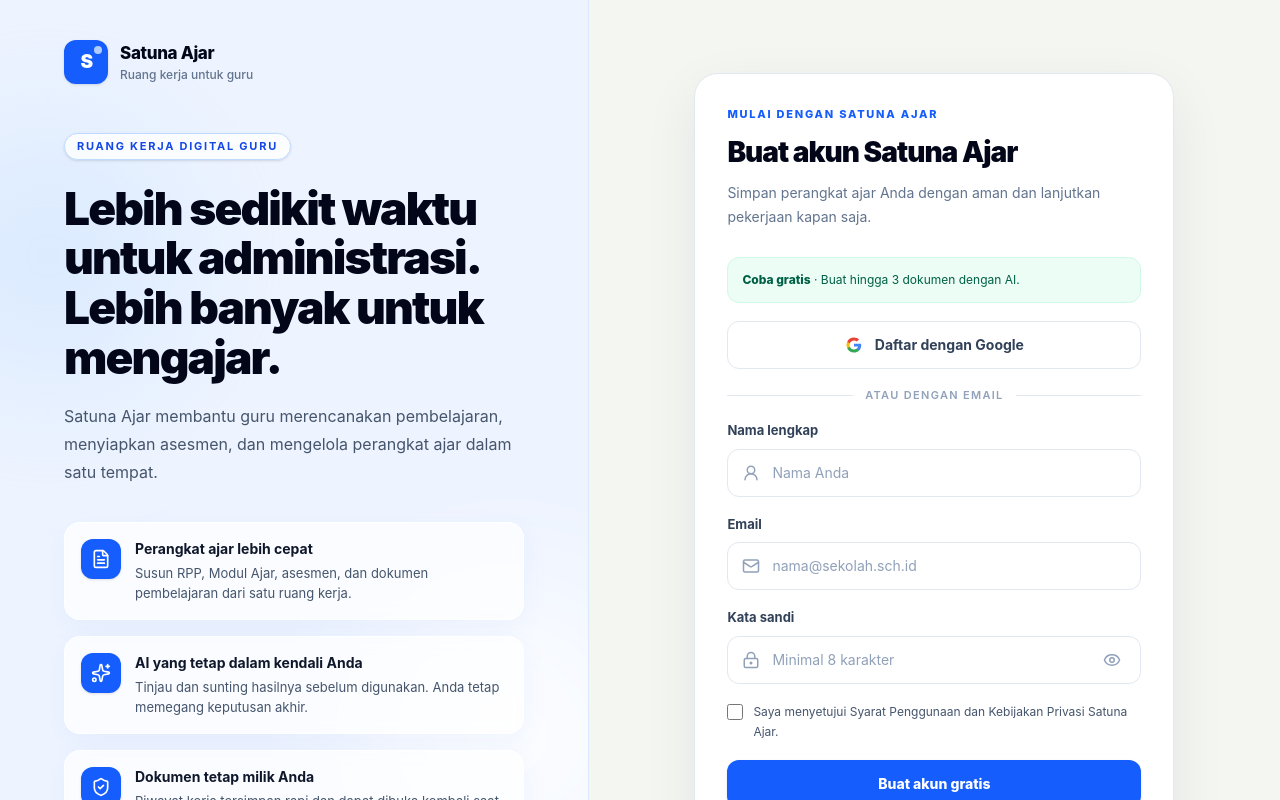
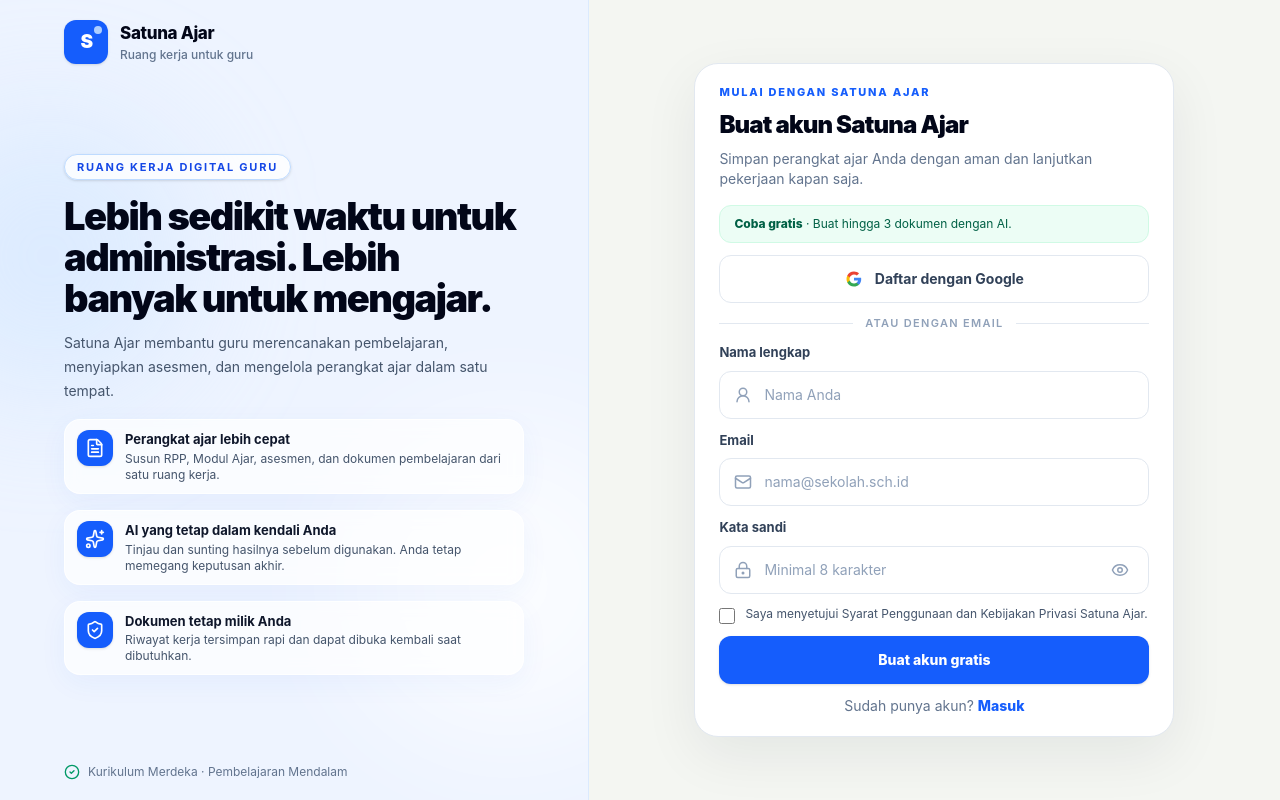
Before and after one commit to ferdilpu-sudo/Satuna-ajar, a Next.js app: page / in a window 1280 px wide. Shown: the top 800 px of the page. Built offline with nearby package versions, Linux system fonts and the light colour scheme.

Commit message:
Restore Satuna root page

```diff
--- /dev/null
+++ b/app/(auth)/daftar/page.tsx
@@ -0,0 +1,22 @@
+import type { Metadata } from 'next';
+import AuthShell from '@/components/auth/AuthShell';
+import RegisterForm from '@/components/auth/RegisterForm';
+import { BRAND } from '@/lib/brand';
+
+export const metadata: Metadata = {
+  title: `Daftar | ${BRAND.name}`,
+  description: `Buat akun ${BRAND.name} dan mulai menyiapkan perangkat pembelajaran dalam satu ruang kerja.`,
+};
+
+export default function RegisterPage() {
+  return (
+    <AuthShell
+      eyebrow="Mulai dengan Satuna Ajar"
+      title="Buat akun Satuna Ajar"
+      description="Simpan perangkat ajar Anda dengan aman dan lanjutkan pekerjaan kapan saja."
+      fitViewport
+    >
+      <RegisterForm />
+    </AuthShell>
+  );
+}
--- a/components/auth/AuthShell.tsx
+++ b/components/auth/AuthShell.tsx
@@ -10,6 +10,7 @@
   description: string;
   children: React.ReactNode;
   compact?: boolean;
+  fitViewport?: boolean;
 }
 
 const BENEFITS = [
@@ -30,10 +31,17 @@
   },
 ];
 
-export default function AuthShell({ eyebrow, title, description, children, compact = false }: Props) {
+export default function AuthShell({
+  eyebrow,
+  title,
+  description,
+  children,
+  compact = false,
+  fitViewport = false,
+}: Props) {
   return (
-    <main className="min-h-screen bg-[#F4F6F2] text-slate-900 lg:grid lg:grid-cols-[minmax(0,0.92fr)_minmax(520px,1.08fr)]">
-      <section className={`relative hidden overflow-hidden border-r border-blue-100 bg-[#EEF4FF] lg:flex lg:min-h-screen lg:flex-col lg:px-12 xl:px-16 ${compact ? 'lg:py-6' : 'lg:py-10'}`}>
+    <main className={`min-h-screen bg-[#F4F6F2] text-slate-900 lg:grid lg:grid-cols-[minmax(0,0.92fr)_minmax(520px,1.08fr)] ${fitViewport ? 'auth-shell--fit-viewport' : ''}`}>
+      <section className={`auth-shell-left relative hidden overflow-hidden border-r border-blue-100 bg-[#EEF4FF] lg:flex lg:min-h-screen lg:flex-col lg:px-12 xl:px-16 ${compact ? 'lg:py-6' : 'lg:py-10'}`}>
         <div className="absolute -left-24 top-28 h-72 w-72 rounded-full bg-blue-200/35 blur-3xl" />
         <div className="absolute -right-20 bottom-14 h-80 w-80 rounded-full bg-white/70 blur-3xl" />
 
@@ -45,39 +53,39 @@
           </span>
         </Link>
 
-        <div className={`relative z-10 my-auto max-w-xl ${compact ? 'py-5' : 'py-12'}`}>
+        <div className={`auth-shell-left-content relative z-10 my-auto max-w-xl ${compact ? 'py-5' : 'py-12'}`}>
           <span className="inline-flex items-center rounded-full border border-blue-200 bg-white/80 px-3 py-1 text-[11px] font-bold uppercase tracking-[0.16em] text-blue-700 shadow-sm">
             Ruang kerja digital guru
           </span>
-          <h1 className={`max-w-[620px] font-black leading-[1.08] tracking-[-0.04em] text-slate-950 ${compact ? 'mt-4 text-[38px] xl:text-[42px]' : 'mt-6 text-4xl xl:text-[46px]'}`}>
+          <h1 className={`auth-shell-heading max-w-[620px] font-black leading-[1.08] tracking-[-0.04em] text-slate-950 ${compact ? 'mt-4 text-[38px] xl:text-[42px]' : 'mt-6 text-4xl xl:text-[46px]'}`}>
             Lebih sedikit waktu untuk administrasi. Lebih banyak untuk mengajar.
           </h1>
-          <p className={`max-w-lg text-slate-600 ${compact ? 'mt-3 text-sm leading-6' : 'mt-5 text-base leading-7'}`}>
+          <p className={`auth-shell-description max-w-lg text-slate-600 ${compact ? 'mt-3 text-sm leading-6' : 'mt-5 text-base leading-7'}`}>
             Satuna Ajar membantu guru merencanakan pembelajaran, menyiapkan asesmen, dan mengelola perangkat ajar dalam satu tempat.
           </p>
 
-          <div className={compact ? 'mt-5 space-y-2.5' : 'mt-9 space-y-4'}>
+          <div className={`auth-shell-benefits ${compact ? 'mt-5 space-y-2.5' : 'mt-9 space-y-4'}`}>
             {BENEFITS.map(({ icon: Icon, title: itemTitle, description: itemDescription }) => (
-              <div key={itemTitle} className={`flex max-w-lg rounded-2xl border border-white/80 bg-white/70 shadow-[0_8px_28px_rgba(37,99,235,0.05)] backdrop-blur-sm ${compact ? 'gap-3 p-3' : 'gap-3.5 p-4'}`}>
-                <span className={`flex shrink-0 items-center justify-center rounded-xl bg-blue-600 text-white shadow-sm ${compact ? 'h-9 w-9' : 'h-10 w-10'}`}>
+              <div key={itemTitle} className={`auth-shell-benefit flex max-w-lg rounded-2xl border border-white/80 bg-white/70 shadow-[0_8px_28px_rgba(37,99,235,0.05)] backdrop-blur-sm ${compact ? 'gap-3 p-3' : 'gap-3.5 p-4'}`}>
+                <span className={`auth-shell-benefit-icon flex shrink-0 items-center justify-center rounded-xl bg-blue-600 text-white shadow-sm ${compact ? 'h-9 w-9' : 'h-10 w-10'}`}>
                   <Icon className="h-5 w-5" strokeWidth={2} />
                 </span>
                 <span>
-                  <span className={`block font-bold text-slate-900 ${compact ? 'text-[13px]' : 'text-sm'}`}>{itemTitle}</span>
-                  <span className={`block text-slate-600 ${compact ? 'mt-0.5 text-xs leading-[18px]' : 'mt-1 text-[13px] leading-5'}`}>{itemDescription}</span>
+                  <span className={`auth-shell-benefit-title block font-bold text-slate-900 ${compact ? 'text-[13px]' : 'text-sm'}`}>{itemTitle}</span>
+                  <span className={`auth-shell-benefit-description block text-slate-600 ${compact ? 'mt-0.5 text-xs leading-[18px]' : 'mt-1 text-[13px] leading-5'}`}>{itemDescription}</span>
                 </span>
               </div>
             ))}
           </div>
         </div>
 
-        <div className="relative z-10 flex items-center gap-2 text-xs text-slate-500">
+        <div className="auth-shell-footer relative z-10 flex items-center gap-2 text-xs text-slate-500">
           <CheckCircle2 className="h-4 w-4 text-emerald-600" />
           Kurikulum Merdeka · Pembelajaran Mendalam
         </div>
       </section>
 
-      <section className={`flex min-h-screen items-center justify-center px-5 sm:px-8 lg:px-12 ${compact ? 'py-5 lg:py-4' : 'py-8'}`}>
+      <section className={`auth-shell-right flex min-h-screen items-center justify-center px-5 sm:px-8 lg:px-12 ${compact ? 'py-5 lg:py-4' : 'py-8'}`}>
         <div className={`w-full ${compact ? 'max-w-[460px]' : 'max-w-[480px]'}`}>
           <div className="mb-8 flex items-center justify-between lg:hidden">
             <Link href="/" className="inline-flex items-center gap-2.5 rounded-xl">
@@ -89,13 +97,12 @@
             </Link>
           </div>
 
-          <div className={`rounded-[24px] border border-slate-200 bg-white shadow-[0_18px_55px_rgba(15,23,42,0.07)] ${compact ? 'p-6' : 'p-6 sm:p-8'}`}>
+          <div className={`auth-shell-card rounded-[24px] border border-slate-200 bg-white shadow-[0_18px_55px_rgba(15,23,42,0.07)] ${compact ? 'p-6' : 'p-6 sm:p-8'}`}>
             <p className="text-[11px] font-extrabold uppercase tracking-[0.16em] text-blue-600">{eyebrow}</p>
-            <h2 className={`mt-2 font-black tracking-[-0.035em] text-slate-950 ${compact ? 'text-[26px]' : 'text-[28px]'}`}>{title}</h2>
-            <p className={`mt-2 text-sm text-slate-500 ${compact ? 'leading-5' : 'leading-6'}`}>{description}</p>
-            <div className={compact ? 'mt-5' : 'mt-7'}>{children}</div>
+            <h2 className={`auth-shell-card-title mt-2 font-black tracking-[-0.035em] text-slate-950 ${compact ? 'text-[26px]' : 'text-[28px]'}`}>{title}</h2>
+            <p className={`auth-shell-card-description mt-2 text-sm text-slate-500 ${compact ? 'leading-5' : 'leading-6'}`}>{description}</p>
+            <div className={`auth-shell-card-content ${compact ? 'mt-5' : 'mt-7'}`}>{children}</div>
           </div>
-
         </div>
       </section>
     </main>
--- a/components/auth/RegisterForm.tsx
+++ b/components/auth/RegisterForm.tsx
@@ -77,19 +77,19 @@
   };
 
   return (
-    <form onSubmit={submit} className="space-y-4.5" noValidate>
-      <div className="rounded-xl border border-emerald-100 bg-emerald-50 px-3.5 py-3 text-xs leading-5 text-emerald-800"><strong className="font-extrabold">Coba gratis</strong> · Buat hingga 3 dokumen dengan AI.</div>
-      <button type="button" disabled={loading} onClick={googleRegister} className="flex min-h-12 w-full items-center justify-center gap-3 rounded-xl border border-slate-200 bg-white px-4 text-sm font-bold text-slate-700 transition hover:border-slate-300 hover:bg-slate-50 disabled:cursor-not-allowed disabled:opacity-60"><GoogleMark />Daftar dengan Google</button>
-      <div className="flex items-center gap-3" aria-hidden="true"><span className="h-px flex-1 bg-slate-200" /><span className="text-[11px] font-semibold uppercase tracking-[0.12em] text-slate-400">atau dengan email</span><span className="h-px flex-1 bg-slate-200" /></div>
+    <form onSubmit={submit} className="register-form flex flex-col gap-[18px]" noValidate>
+      <div className="register-form-trial rounded-xl border border-emerald-100 bg-emerald-50 px-3.5 py-3 text-xs leading-5 text-emerald-800"><strong className="font-extrabold">Coba gratis</strong> · Buat hingga 3 dokumen dengan AI.</div>
+      <button type="button" disabled={loading} onClick={googleRegister} className="register-form-oauth flex min-h-12 w-full items-center justify-center gap-3 rounded-xl border border-slate-200 bg-white px-4 text-sm font-bold text-slate-700 transition hover:border-slate-300 hover:bg-slate-50 disabled:cursor-not-allowed disabled:opacity-60"><GoogleMark />Daftar dengan Google</button>
+      <div className="register-form-divider flex items-center gap-3" aria-hidden="true"><span className="h-px flex-1 bg-slate-200" /><span className="text-[11px] font-semibold uppercase tracking-[0.12em] text-slate-400">atau dengan email</span><span className="h-px flex-1 bg-slate-200" /></div>
       <AuthField id="register-name" name="name" type="text" autoComplete="name" label="Nama lengkap" placeholder="Nama Anda" icon={<UserRound className="h-[18px] w-[18px]" />} error={errors.name} />
       <AuthField id="register-email" name="email" type="email" autoComplete="email" label="Email" placeholder="nama@sekolah.sch.id" icon={<Mail className="h-[18px] w-[18px]" />} error={errors.email} />
       <AuthField id="register-password" name="password" type={showPassword ? 'text' : 'password'} autoComplete="new-password" label="Kata sandi" placeholder="Minimal 8 karakter" icon={<LockKeyhole className="h-[18px] w-[18px]" />} error={errors.password} trailing={(
         <button type="button" aria-label={showPassword ? 'Sembunyikan kata sandi' : 'Tampilkan kata sandi'} onClick={() => setShowPassword((value) => !value)} className="mr-2.5 flex h-9 w-9 items-center justify-center rounded-lg text-slate-400 hover:bg-slate-100 hover:text-slate-700">{showPassword ? <EyeOff className="h-[18px] w-[18px]" /> : <Eye className="h-[18px] w-[18px]" />}</button>
       )} />
-      <div><label className="flex cursor-pointer items-start gap-2.5 text-xs leading-5 text-slate-600"><input name="terms" type="checkbox" className="mt-0.5 h-4 w-4 shrink-0 rounded border-slate-300 accent-blue-600" /><span>Saya menyetujui Syarat Penggunaan dan Kebijakan Privasi Satuna Ajar.</span></label>{errors.terms && <p className="mt-1.5 text-xs font-medium text-red-600">{errors.terms}</p>}</div>
+      <div className="register-form-terms"><label className="flex cursor-pointer items-start gap-2.5 text-xs leading-5 text-slate-600"><input name="terms" type="checkbox" className="mt-0.5 h-4 w-4 shrink-0 rounded border-slate-300 accent-blue-600" /><span>Saya menyetujui Syarat Penggunaan dan Kebijakan Privasi Satuna Ajar.</span></label>{errors.terms && <p className="mt-1.5 text-xs font-medium text-red-600">{errors.terms}</p>}</div>
       {notice && <div role="status" className="rounded-xl border border-blue-100 bg-blue-50 px-3.5 py-3 text-xs leading-5 text-blue-800">{notice}</div>}
-      <button disabled={loading} type="submit" className="min-h-12 w-full rounded-xl bg-blue-600 px-5 text-sm font-extrabold text-white shadow-sm transition hover:bg-blue-700 disabled:cursor-not-allowed disabled:opacity-60">{loading ? 'Memproses...' : 'Buat akun gratis'}</button>
-      <p className="text-center text-sm text-slate-500">Sudah punya akun? <Link href="/login" className="font-extrabold text-blue-600 hover:text-blue-700">Masuk</Link></p>
+      <button disabled={loading} type="submit" className="register-form-submit min-h-12 w-full rounded-xl bg-blue-600 px-5 text-sm font-extrabold text-white shadow-sm transition hover:bg-blue-700 disabled:cursor-not-allowed disabled:opacity-60">{loading ? 'Memproses...' : 'Buat akun gratis'}</button>
+      <p className="register-form-login text-center text-sm text-slate-500">Sudah punya akun? <Link href="/login" className="font-extrabold text-blue-600 hover:text-blue-700">Masuk</Link></p>
     </form>
   );
 }
```
Also changed, not shown: 1 other file (tests, documents, lock files or other folders).
